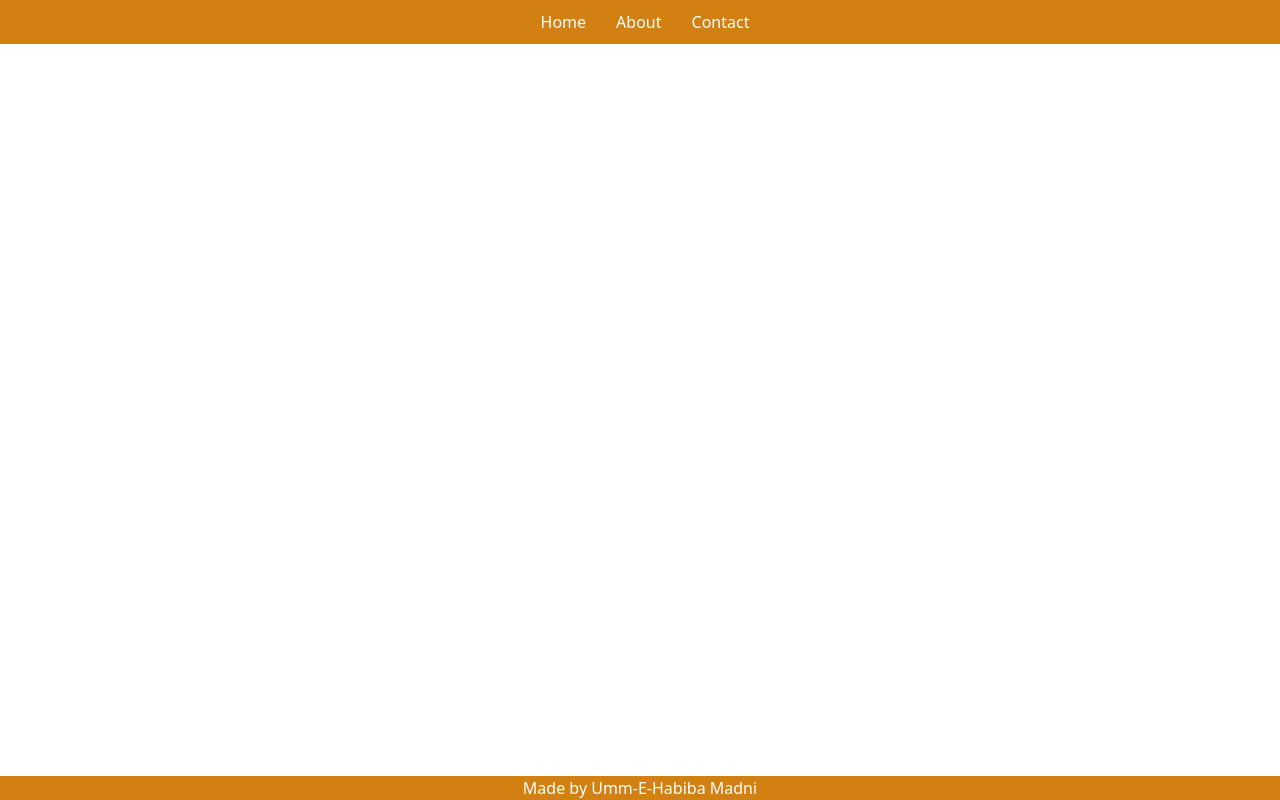
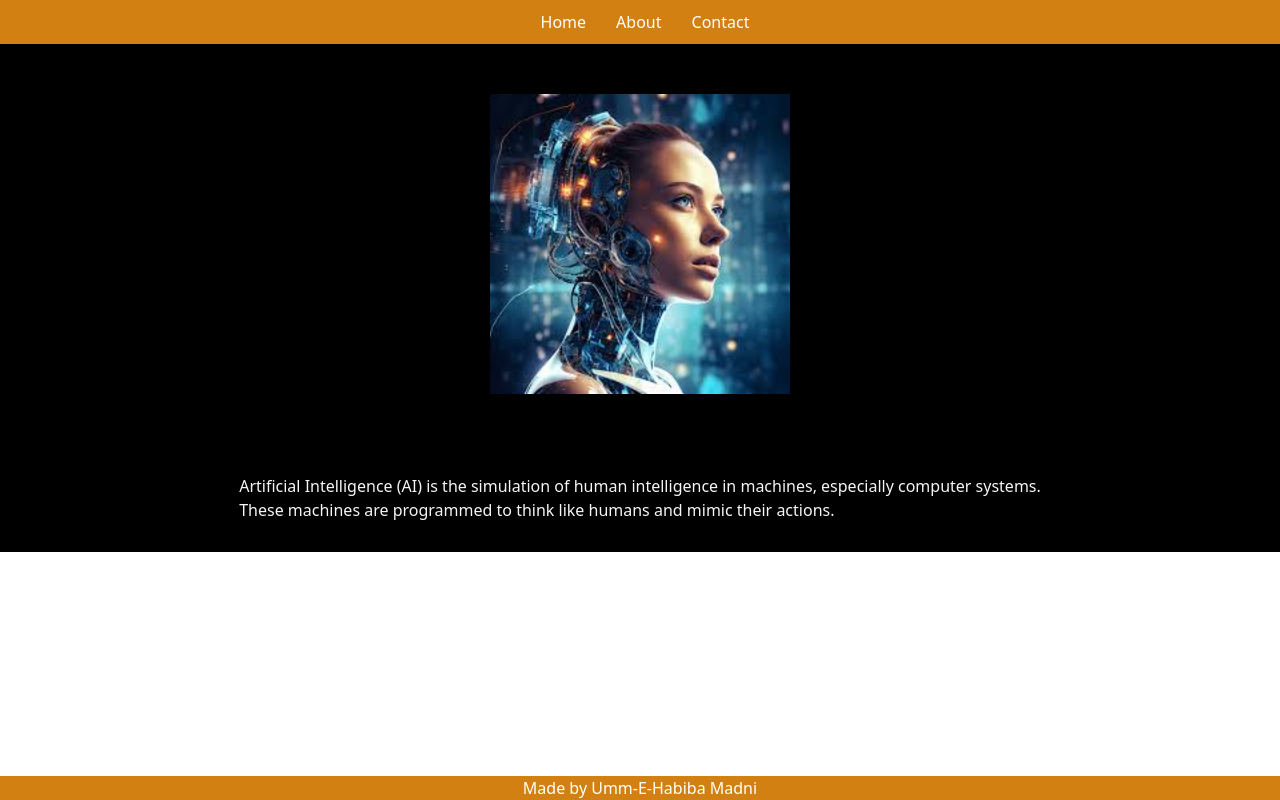
Before and after one commit to Muskanmadni/my-web, a Next.js app: page / in a window 1280 px wide. Built offline with nearby package versions, Linux system fonts and the light colour scheme.

Commit message:
first commit

```diff
--- a/src/app/globals.css
+++ b/src/app/globals.css
@@ -18,7 +18,7 @@
 
 }
 }
-.Image1{
+.Image{
   padding: 50px;
   align-items: center;
   display: flex;
@@ -70,9 +70,3 @@
   display: flex;
   padding: 10px;
 }
-.Image2{padding: 50px;
-align-items: center;
-display: flex;
-justify-content: center;
-background-color: black;
-}
--- a/src/app/page.tsx
+++ b/src/app/page.tsx
@@ -1,5 +1,7 @@
 import  Footer  from "@/components/footer";
 import {Header} from "@/components/header";
+import { Text } from "@/components/header";
+import {Home} from "@/components/header";
 
 
 export default function home(){
@@ -7,6 +9,8 @@ export default function home(){
     <div>
       <Header/>
       <Footer/>
+      <Home/>
+      <Text/>
     </div>
   )
 }
--- a/src/components/header.tsx
+++ b/src/components/header.tsx
@@ -34,8 +34,6 @@ export function Text(){
                     <br/>
                     These machines are programmed to think like humans and mimic their actions.
                 </p>
-
-
             </div>
         </div>
     )
```
Also changed, not shown: src/app/about-us/page.tsx (+1 -1 lines), 1 other file (tests, documents, lock files or other folders).
